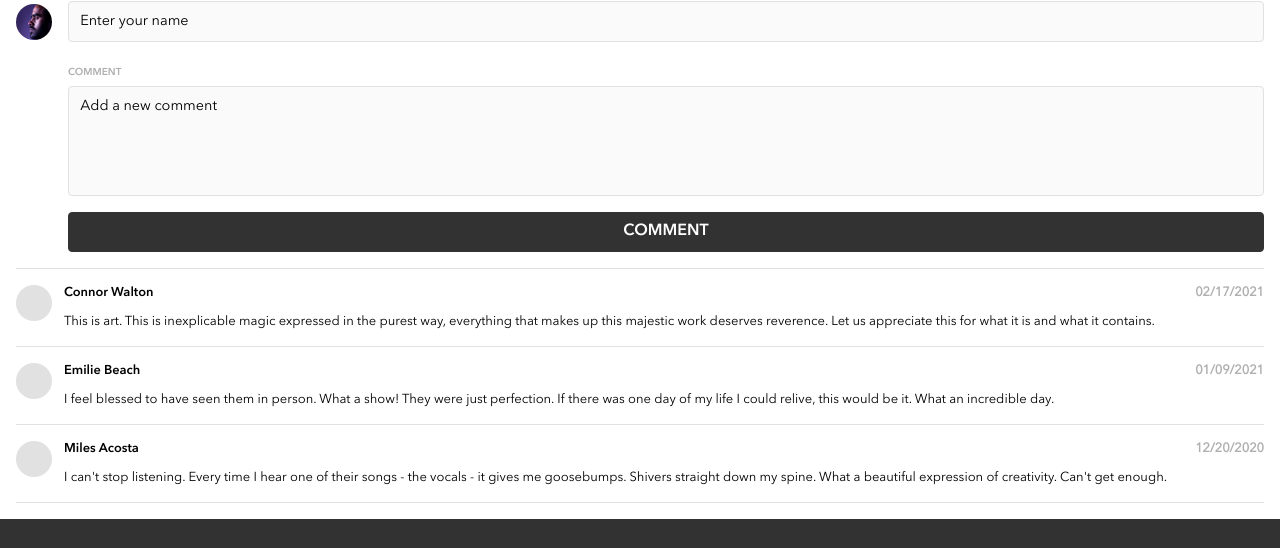
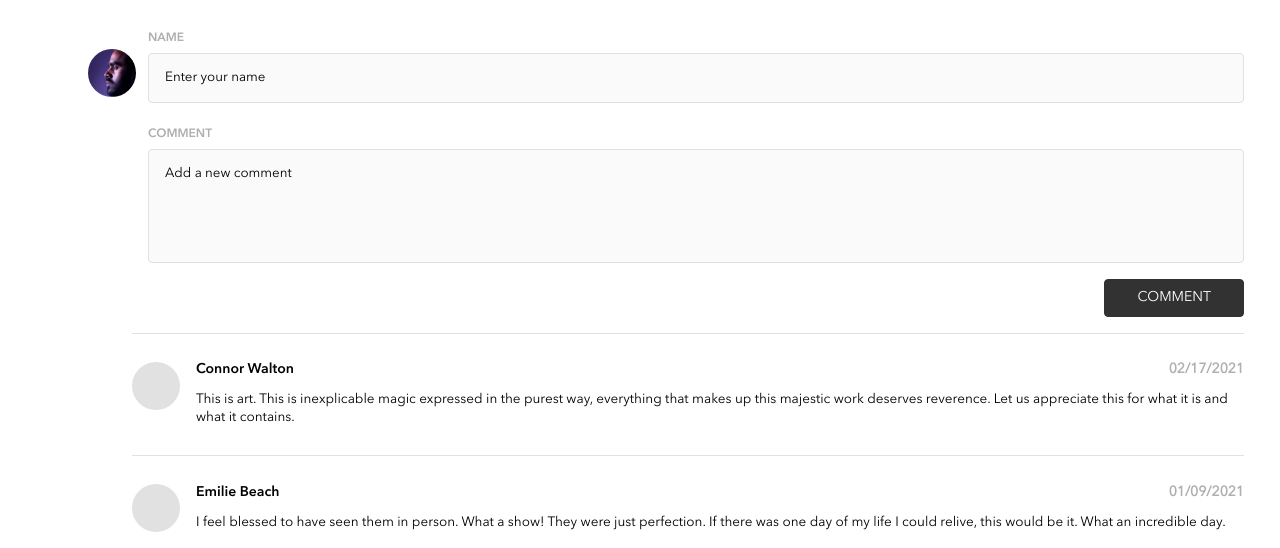
Before and after one commit to b0p1/sofia-rojo-bandsite, a plain HTML site: page index.html in a window 1280 px wide. Shown: the part 2586-3134 px from the top of the page. Drawn offline with Linux system fonts and the light colour scheme.

Commit message:
add styles to tablet forms and comments- main page

```diff
--- a/scripts/index-page.js
+++ b/scripts/index-page.js
@@ -19,6 +19,7 @@ let commentsArray = [
     }
 ];
 
+
 let commentSection = document.querySelector(".comment-section");
 let commentList = document.querySelector(".static-comments");
 let commentForm = document.querySelector("#commentForm");
@@ -39,20 +40,25 @@ commentForm.addEventListener("submit", (e) => {
 
   commentsArray.unshift(dynamicComments);
   console.log(commentsArray);
+  console.log(commentsArray);
+
+//   addComments();
 
   e.target.reset();
 
 });
 
 
+function addComments () {
+    for (let i = 0; i < commentsArray.length; i++) {
+        // commentList.innerHTML = "";
 
+        let commentData = commentsArray[i];
+        let commentCard = createCommentCard(commentData);
+        commentList.appendChild(commentCard);
+}};
 
-for (let i = 0; i < commentsArray.length; i++) {
-    let commentData = commentsArray[i];
-    let commentForm = createCommentCard(commentData);
-    commentList.appendChild(commentForm);
-  }
-
+addComments();
 
 function createCommentCard(commentData) {
   let commentCard = document.createElement("div");
@@ -87,7 +93,5 @@ function createCommentCard(commentData) {
   comment.innerText = commentData.comment;
   commentCard.appendChild(comment);
 
-  // form section
-
   return commentCard;
 }
--- a/styles/bio.scss
+++ b/styles/bio.scss
@@ -221,6 +221,7 @@ h1 {
   font-family: $Ave-demi;
   @include tablet {
     padding: 0 2.25rem;
+    padding-bottom: 1rem;
   }
   @include desktop {
     margin: auto;
@@ -269,10 +270,17 @@ h1 {
     display: flex;
     flex-direction: column;
     position: relative;
+    @include tablet{
+      padding: 2.25rem 2.25rem;
+    }
     &__title{
       font-family: $Ave-demi;
       margin-bottom: .5rem ;
       margin-top: 0;
+      @include tablet{
+        font-size: 2.25rem;
+        margin-bottom: 1.5rem;
+      }
     }
   }
   &-avatar {
@@ -284,12 +292,21 @@ h1 {
     position: absolute;
     left: 1rem;
     top: 5.75rem;
+    @include tablet{
+      left: 5.5rem;
+      top: 8.6rem;
+      width: 3rem;
+      height: 3rem;
+    }
   }
   &-form {
     display: flex;
     flex-direction: column;
     margin-left: 2.25rem;
     padding: 0 0 0 1rem ;
+    @include tablet{
+      margin-left: 6rem;
+    }
   }
 }
 
@@ -320,40 +337,53 @@ label{
   font-weight: 600;
   font-size: 0.625rem;
   margin-top: 1rem;
+  @include tablet{
+    font-size: .75rem;
+  }
 }
 
 #nameBox{
   font-family: $Ave-reg;
-  font-size: .9rem;
+  font-size: .0.875rem;
   color: black;
   background-color: $Alabaster;
   border: $Mercury solid 1px;
   border-radius: .25rem;
   padding: .7rem;
   margin: .5rem 0;
+  @include tablet{
+    padding: 1rem;
+  }
 }
 
 #commentBox{
   font-family: $Ave-reg;
-  font-size: .9rem;
+  font-size: .0.875rem;
   color: black;
   background-color: $Alabaster;
   border: $Mercury solid 1px;
   border-radius: .25rem;
   padding: .7rem;
   margin: .5rem 0;
+  @include tablet{
+    padding: 1rem;
+  }
 }
 
 #submitButton{
   background-color: $BandSite_Black;
   color: $White;
-  font-family: $Ave-demi;
-  font-size: 1rem;
+  font-family: $Ave-reg;
+  font-size: .875rem;
   border: 1px solid $BandSite_Black;
   border-radius: .25rem;
   padding: .6rem;
   margin-top: .5rem;
   margin-bottom: 1rem;
+  @include tablet{
+    align-self: flex-end;
+    padding:.6rem 2rem;
+  }
 }
 
 .static-comments{
@@ -369,6 +399,10 @@ label{
     // justify-content: space-between;
     // align-items: flex-start;
     padding: 1rem 0;
+    @include tablet{
+      margin-left: 6rem;
+      padding: 1.75rem 0;
+    }
   }
   &__titles{
     display: flex;
@@ -377,6 +411,9 @@ label{
     position: relative;
     justify-content: space-between;
     height: 1rem;
+    @include tablet{
+      padding-left: 4rem;
+    }
   }
   &__avatar{
     height: 2.25rem;
@@ -386,21 +423,29 @@ label{
     position: absolute;
     left: 0rem;
     top: 0rem;
+    @include tablet{
+      height: 3rem;
+      width: 3rem;
+    }
   }
   &__name-label{
     font-family: $Ave-demi;
-    font-size: .8rem;
+    font-size: .875rem;
 
   }
   &__date{
     font-family: $Ave-reg;
     color: $Silver;
-    font-size: .8rem;
+    font-size: .875rem;
   }
   &__content{
-    font-size: 0.813rem;
+    font-size: 0.845rem;
     padding-left: 3rem;
     margin-bottom: 0;
+    @include tablet{
+      padding-left: 4rem;
+      line-height: 1.125rem;
+    }
   }
 }
 
@@ -501,6 +546,8 @@ label{
     }
     &-desc {
       line-height: 1.125rem;
+      display: flex;
+      flex-direction: column;
       @include tablet {
         line-height: 1.25rem;
       }
@@ -514,6 +561,7 @@ label{
       font-size: 0.625rem;
       @include tablet {
         font-size: 0.813rem;
+        padding-top: 2rem ;
       }
     }
   }
--- a/styles/shows.scss
+++ b/styles/shows.scss
@@ -101,6 +101,7 @@ a {
   }
   &__song-link {
     margin: 1rem;
+    border-radius: .25rem;
   }
   @include tablet {
     height: 26rem;
@@ -163,7 +164,6 @@ h1 {
     }
     &:hover {
       background: $Alabaster;
-      padding: 1rem;
       cursor: pointer;
       @include tablet {
         padding: 1.5rem 1.125rem;
@@ -176,7 +176,7 @@ h1 {
   &__label {
     font-family: $Ave-demi;
     font-size: 0.625rem;
-    color: lightgray;
+    color:$Silver;
     margin-bottom: 0.5rem;
     @include tablet {
       justify-self: flex-start;
```
Also changed, not shown: index.html (+1 -1 lines), styles/bio.css, styles/shows.css.
